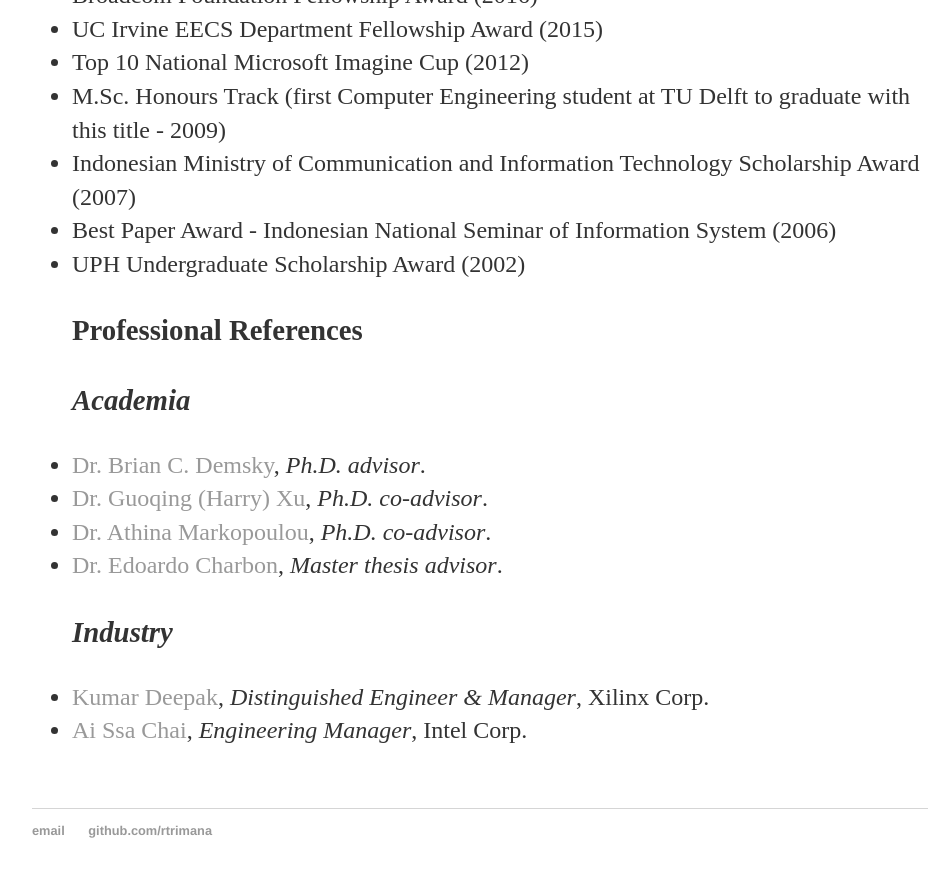
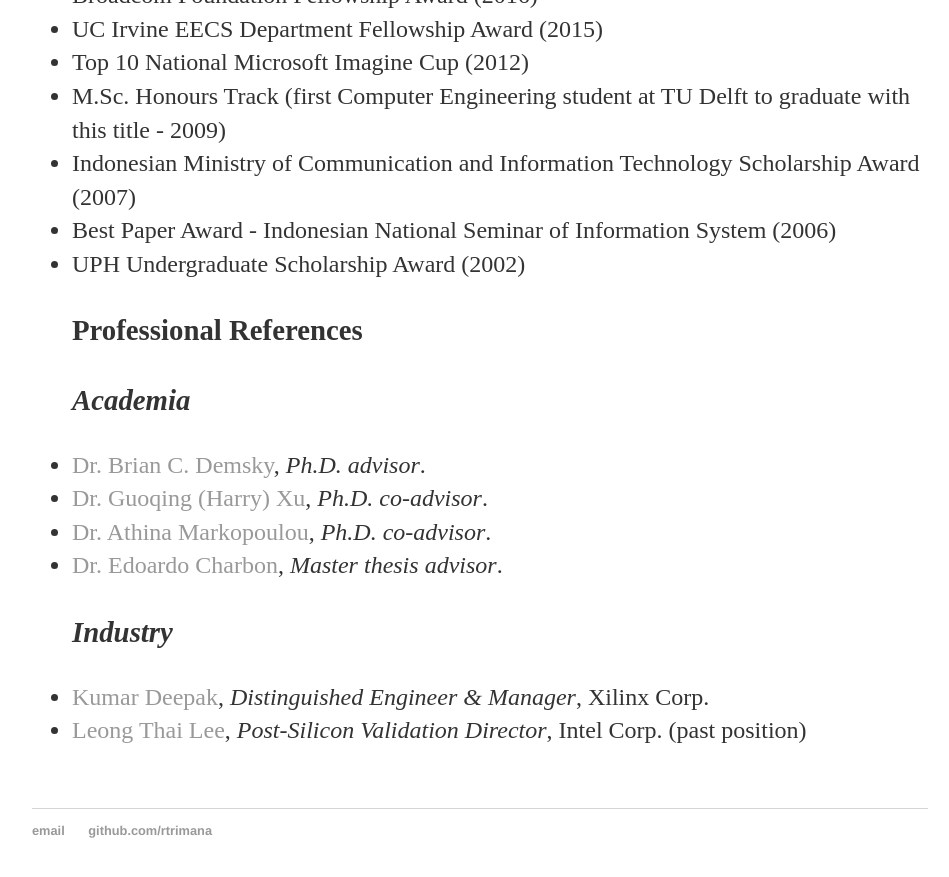
Before and after one commit to rtrimana/rahmaditrimananda.github.io, a Jekyll site: the page built from cv/index.html, in a window 1280 px wide and 900 px high, scrolled down 2076 px. Shown: the top 877 px of the window, without its empty margins (160-1109 px from the left). Built offline with Jekyll 4.4.1, drawn with Linux system fonts in a browser that asks for light colours.

Commit message:
Update index.html

```diff
--- a/cv/index.html
+++ b/cv/index.html
@@ -53,7 +53,7 @@ title: CV of Your Name
 			<li><a href="https://people.epfl.ch/edoardo.charbon/bio?lang=en&cvlang=en" target="_blank">Dr. Edoardo Charbon</a>, <em>Master thesis advisor</em>.</li>
 			<p><strong><em>Industry</em></strong></p>
 			<li><a href="https://www.linkedin.com/in/kumar-deepak-9780731/" target="_blank">Kumar Deepak</a>, <em>Distinguished Engineer & Manager</em>, Xilinx Corp.</li>
-			<li><a href="https://www.linkedin.com/in/ai-ssa-chai-85277794/" target="_blank">Ai Ssa Chai</a>, <em>Engineering Manager</em>, Intel Corp.</li>
+			<li><a href="https://www.linkedin.com/in/leong-thai-lee-aa9b0b1/" target="_blank">Leong Thai Lee</a>, <em>Post-Silicon Validation Director</em>, Intel Corp. (past position)</li>
 			</ul>
 
 	</div>
```
